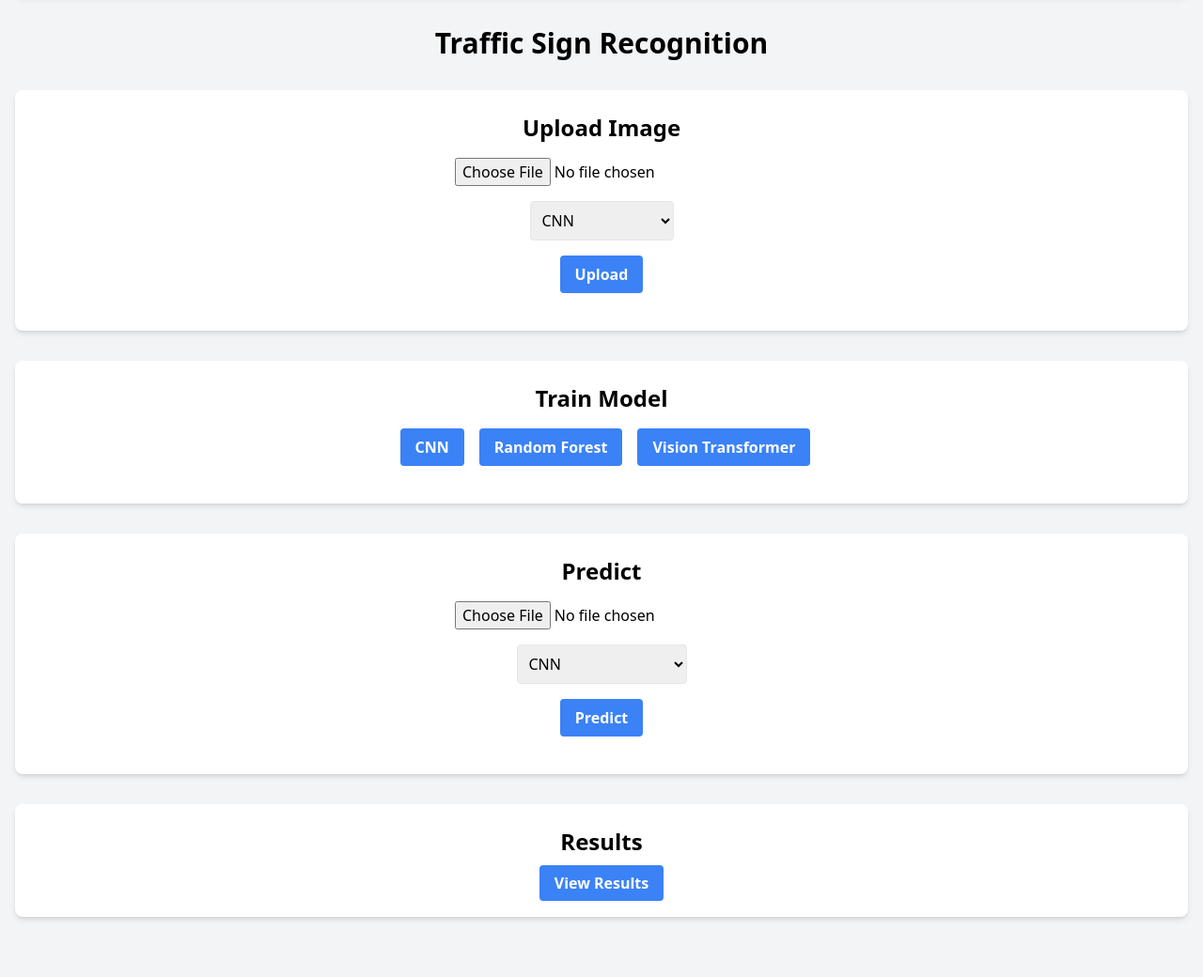
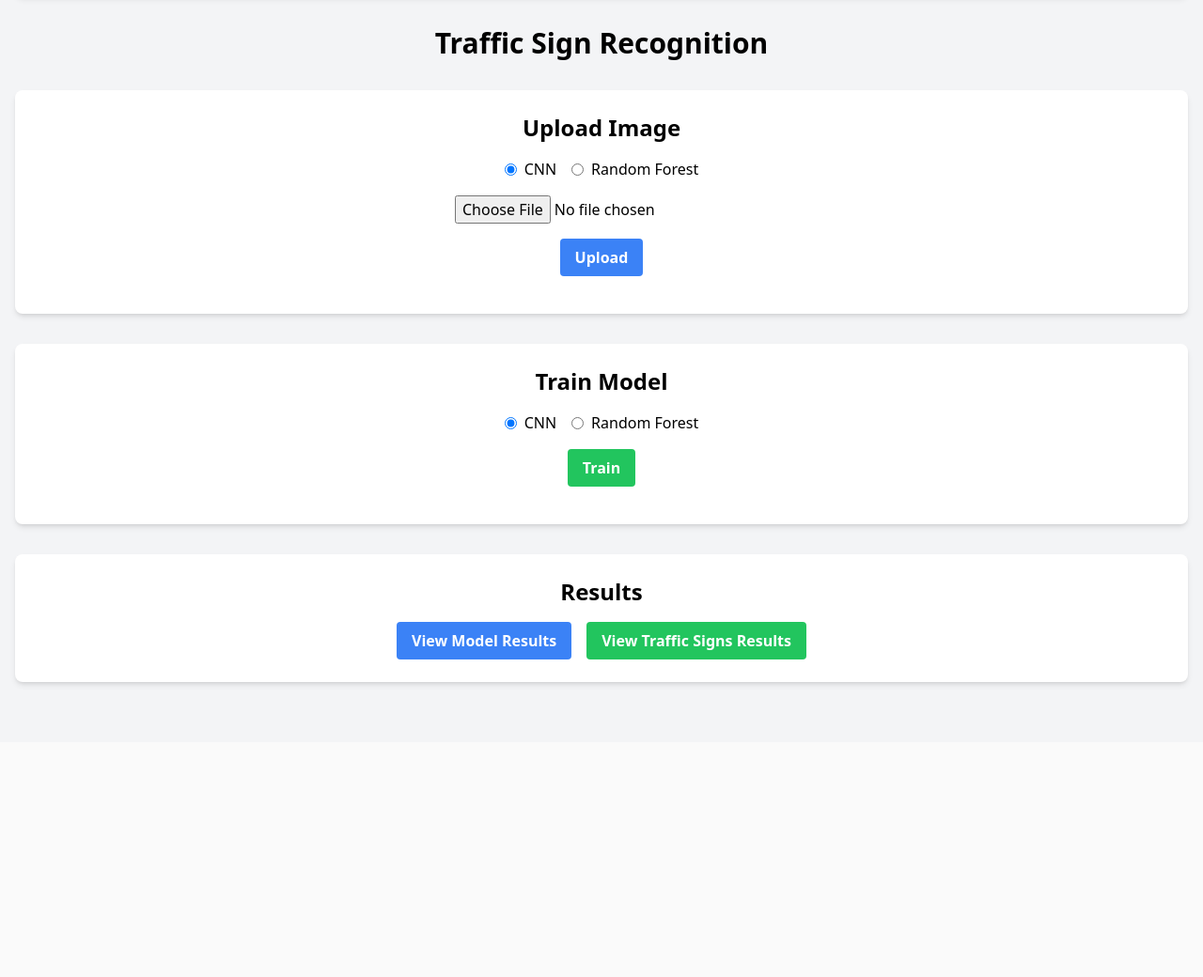
Before and after one commit to PauleNajus/gtsrb_recognition, a Flask app: page / in a window 1280 px wide. Shown: the part 292-1332 px from the top of the page at 94% size. After the commit the page ends 1023 px from the top, so only its background shows below. Run offline with Flask 3, Linux system fonts and the light colour scheme; some libraries are stand-ins or nearby versions.

Commit message:
Added "View Model Results" and "View Traffic Signs Results"

```diff
--- a/src/app/routes.py
+++ b/src/app/routes.py
@@ -3,7 +3,7 @@ from src.models.neural_network import ResNet, train_neural_model, TrafficSignDat
 from src.models.vision_transformer import create_vit
 from src.models.hyperparameter_tuning import tune_random_forest
 from src.data.data_processing import preprocess_image, extract_features, load_and_preprocess_data, load_test_data
-from src.database.operations import create_session, add_traffic_sign, add_model_result, get_all_model_results
+from src.database.operations import create_session, add_traffic_sign, add_model_result, get_all_model_results, get_all_traffic_signs
 from src.models.evaluation import evaluate_model, evaluate_cnn
 from sqlalchemy import create_engine
 import torch
@@ -257,3 +257,27 @@ def not_found_error(error):
 def internal_error(error):
     current_app.logger.error(f"Server Error: {str(error)}")
     return jsonify({'error': 'Internal server error'}), 500
+
+@bp.route('/model-results')
+def view_model_results():
+    try:
+        engine = create_engine(current_app.config['SQLALCHEMY_DATABASE_URI'])
+        session = create_session(engine)
+        results = get_all_model_results(session)
+        session.close()
+        return render_template('model_results.html', results=results)
+    except Exception as e:
+        current_app.logger.error(f"Error in view_model_results: {str(e)}", exc_info=True)
+        return jsonify({'error': f'An error occurred while fetching model results: {str(e)}'}), 500
+
+@bp.route('/traffic-sign-results')
+def view_traffic_sign_results():
+    try:
+        engine = create_engine(current_app.config['SQLALCHEMY_DATABASE_URI'])
+        session = create_session(engine)
+        traffic_signs = get_all_traffic_signs(session)
+        session.close()
+        return render_template('traffic_sign_results.html', traffic_signs=traffic_signs)
+    except Exception as e:
+        current_app.logger.error(f"Error in view_traffic_sign_results: {str(e)}", exc_info=True)
+        return jsonify({'error': f'An error occurred while fetching traffic sign results: {str(e)}'}), 500
--- a/src/app/templates/index.html
+++ b/src/app/templates/index.html
@@ -16,57 +16,99 @@
 
         <div class="mb-8 bg-white shadow-md rounded-lg p-6">
             <h2 class="text-2xl font-semibold mb-4 text-center">Upload Image</h2>
-            <form id="upload-form" class="flex flex-col items-center" enctype="multipart/form-data">
-                <input type="file" name="file" accept=".png,.jpg,.jpeg,.gif,.ppm" class="mb-4">
-                <select name="model_type" class="mb-4 p-2 border rounded">
-                    <option value="cnn">CNN</option>
-                    <option value="random_forest">Random Forest</option>
-                </select>
-                <button type="submit" class="bg-blue-500 hover:bg-blue-700 text-white font-bold py-2 px-4 rounded">
-                    Upload
-                </button>
+            <div class="flex justify-center space-x-4 mb-4">
+                <label class="inline-flex items-center">
+                    <input type="radio" class="form-radio" name="model_type" value="cnn" checked>
+                    <span class="ml-2">CNN</span>
+                </label>
+                <label class="inline-flex items-center">
+                    <input type="radio" class="form-radio" name="model_type" value="random_forest">
+                    <span class="ml-2">Random Forest</span>
+                </label>
+            </div>
+            <form id="upload-form" enctype="multipart/form-data" class="flex flex-col items-center">
+                <input type="file" name="file" accept="image/*" class="mb-4">
+                <button type="submit" class="bg-blue-500 hover:bg-blue-700 text-white font-bold py-2 px-4 rounded">Upload</button>
             </form>
             <div id="upload-result" class="mt-4 text-center"></div>
         </div>
 
         <div class="mb-8 bg-white shadow-md rounded-lg p-6">
             <h2 class="text-2xl font-semibold mb-4 text-center">Train Model</h2>
+
             <div class="flex justify-center space-x-4 mb-4">
-                <button class="bg-blue-500 hover:bg-blue-700 text-white font-bold py-2 px-4 rounded ml-2" onclick="trainModel('cnn')">CNN</button>
-                <button class="bg-blue-500 hover:bg-blue-700 text-white font-bold py-2 px-4 rounded ml-2" onclick="trainModel('random_forest')">Random Forest</button>
-                <button class="bg-blue-500 hover:bg-blue-700 text-white font-bold py-2 px-4 rounded ml-2" onclick="trainModel('vision_transformer')">Vision Transformer</button>
+                <label class="inline-flex items-center">
+                    <input type="radio" class="form-radio" name="train_model_type" value="cnn" checked>
+                    <span class="ml-2">CNN</span>
+                </label>
+                <label class="inline-flex items-center">
+                    <input type="radio" class="form-radio" name="train_model_type" value="random_forest">
+                    <span class="ml-2">Random Forest</span>
+                </label>
             </div>
-            <div id="training-result" class="mt-4 text-center"></div>
+            <div class="text-center mt-4">
+                <button onclick="trainModel()" class="bg-green-500 hover:bg-green-700 text-white font-bold py-2 px-4 rounded">Train</button>
             </div>
 
-        <div class="mb-8 bg-white shadow-md rounded-lg p-6">
-            <h2 class="text-2xl font-semibold mb-4 text-center">Predict</h2>
-            <form id="predict-form" class="flex flex-col items-center" enctype="multipart/form-data">
-                <input type="file" name="file" accept=".png,.jpg,.jpeg,.gif,.ppm" class="mb-4">
-                <select name="model_type" class="mb-4 p-2 border rounded">
-                    <option value="cnn">CNN</option>
-                    <option value="random_forest">Random Forest</option>
-                    <option value="vision_transformer">Vision Transformer</option>
-                </select>
-                <button type="submit" class="bg-blue-500 hover:bg-blue-700 text-white font-bold py-2 px-4 rounded">
-                    Predict
-                </button>
-            </form>
-            <div id="prediction-result" class="mt-4 text-lg font-semibold text-center"></div>
+            <div id="training-progress" class="mt-4 text-center hidden">
+                <p class="text-lg font-semibold text-blue-600">Training is in progress, please wait...</p>
+            </div>
+
+            <div id="training-result" class="mt-4 text-center">
+                <p id="training-success" class="text-lg font-semibold text-green-600 hidden"></p>
+                <p id="training-error" class="text-lg font-semibold text-red-600 hidden"></p>
+                <div id="training-metrics" class="grid grid-cols-2 gap-4 mt-4 hidden">
+                    <div>
+                        <p class="font-semibold">Model Name:</p>
+                        <p id="model-name"></p>
+                    </div>
+                    <div>
+                        <p class="font-semibold">Training Time:</p>
+                        <p id="training-time"></p>
+                    </div>
+                    <div>
+                        <p class="font-semibold">Training Accuracy:</p>
+                        <p id="training-accuracy"></p>
+                    </div>
+                    <div>
+                        <p class="font-semibold">Training F1 Score:</p>
+                        <p id="training-f1-score"></p>
+                    </div>
+                    <div>
+                        <p class="font-semibold">Validation Accuracy:</p>
+                        <p id="validation-accuracy"></p>
+                    </div>
+                    <div>
+                        <p class="font-semibold">Validation F1 Score:</p>
+                        <p id="validation-f1-score"></p>
+                    </div>
+                    <div>
+                        <p class="font-semibold">Testing Accuracy:</p>
+                        <p id="testing-accuracy"></p>
+                    </div>
+                    <div>
+                        <p class="font-semibold">Testing F1 Score:</p>
+                        <p id="testing-f1-score"></p>
+                    </div>
+                </div>
+            </div>
         </div>
 
         <div class="mb-8 bg-white shadow-md rounded-lg p-6">
             <h2 class="text-2xl font-semibold mb-4 text-center">Results</h2>
-            <div class="text-center">
-                <a href="/results" class="bg-blue-500 hover:bg-blue-700 text-white font-bold py-2 px-4 rounded">View Results</a>
-            </div>
+            <div class="flex justify-center space-x-4">
+                <a href="/model-results" class="bg-blue-500 hover:bg-blue-700 text-white font-bold py-2 px-4 rounded">View Model Results</a>
+                <a href="/traffic-sign-results" class="bg-green-500 hover:bg-green-700 text-white font-bold py-2 px-4 rounded">View Traffic Signs Results</a>
             </div>
         </div>
 
     <script>
         document.getElementById('upload-form').addEventListener('submit', function(e) {
             e.preventDefault();
-            var formData = new FormData(this);
+            const formData = new FormData(this);
+            const selectedModel = document.querySelector('input[name="model_type"]:checked');
+            formData.append('model_type', selectedModel.value);
+
             fetch('/upload', {
                 method: 'POST',
                 body: formData
@@ -75,80 +117,70 @@
             .then(data => {
                 if (data.success) {
                     document.getElementById('upload-result').innerHTML = `
-                        <p class="text-green-600">File uploaded successfully: ${data.filename}</p>
-                        <p class="font-bold">Prediction: ${data.prediction} (Class ID: ${data.class_id})</p>
+                        <p class="text-lg font-semibold text-green-600">Upload successful!</p>
+                        <p>Prediction: ${data.prediction}</p>
+                        <p>Class ID: ${data.class_id}</p>
                     `;
                 } else {
                     document.getElementById('upload-result').innerHTML = `
-                        <p class="text-red-600">Error: ${data.error}</p>
+                        <p class="text-lg font-semibold text-red-600">Upload failed: ${data.error}</p>
                     `;
                 }
             })
             .catch(error => {
-                console.error('Error:', error);
                 document.getElementById('upload-result').innerHTML = `
-                    <p class="text-red-600">An unexpected error occurred. Please try again.</p>
+                    <p class="text-lg font-semibold text-red-600">Error: ${error.message}</p>
                 `;
             });
         });
 
-        function trainModel(modelType) {
-            fetch('/train', {
-                method: 'POST',
-                headers: {
-                    'Content-Type': 'application/json',
-                },
-                body: JSON.stringify({ model_type: modelType })
-            })
-            .then(response => response.json())
-            .then(data => {
-                if (data.success) {
-                    document.getElementById('training-result').innerHTML = `
-                        <p class="text-green-600">Model trained successfully!</p>
-                        <p>Accuracy: ${data.accuracy}</p>
-                        <p>F1 Score: ${data.f1_score}</p>
-                    `;
-                } else {
-                    document.getElementById('training-result').innerHTML = `
-                        <p class="text-red-600">Error: ${data.error}</p>
-                    `;
-                }
-            })
-            .catch(error => {
-                console.error('Error:', error);
-                document.getElementById('training-result').innerHTML = `
-                    <p class="text-red-600">An unexpected error occurred during training. Please try again.</p>
-                `;
-            });
+        function trainModel() {
+    const selectedModel = document.querySelector('input[name="train_model_type"]:checked');
+    if (!selectedModel) {
+        alert('Please select a model type to train.');
+        return;
     }
 
-        document.getElementById('predict-form').addEventListener('submit', function(e) {
-            e.preventDefault();
-            var formData = new FormData(this);
-            fetch('/predict', {
+    document.getElementById('training-progress').classList.remove('hidden');
+    document.getElementById('training-success').classList.add('hidden');
+    document.getElementById('training-error').classList.add('hidden');
+    document.getElementById('training-metrics').classList.add('hidden');
+
+    const formData = new FormData();
+    formData.append('model_type', selectedModel.value);
+
+    fetch('/train', {
         method: 'POST',
         body: formData
     })
     .then(response => response.json())
     .then(data => {
-                if (data.prediction) {
-                    document.getElementById('prediction-result').innerHTML = `
-                        <p class="text-green-600">Prediction: ${data.prediction}</p>
-                        <p>Class Index: ${data.class_index}</p>
-                    `;
+        document.getElementById('training-progress').classList.add('hidden');
+        if (data.success) {
+            document.getElementById('training-success').textContent = 'Model trained successfully!';
+            document.getElementById('training-success').classList.remove('hidden');
+            document.getElementById('training-metrics').classList.remove('hidden');
+
+            const modelType = selectedModel.value === 'cnn' ? 'CNN' : 'Random Forest';
+            document.getElementById('model-name').textContent = `Model: ${modelType}`;
+            document.getElementById('training-time').textContent = data.training_time.toFixed(2) + ' seconds';
+            document.getElementById('training-accuracy').textContent = (data.train_accuracy * 100).toFixed(2) + '%';
+            document.getElementById('training-f1-score').textContent = data.train_f1_score.toFixed(4);
+            document.getElementById('validation-accuracy').textContent = (data.validation_accuracy * 100).toFixed(2) + '%';
+            document.getElementById('validation-f1-score').textContent = data.validation_f1_score.toFixed(4);
+            document.getElementById('testing-accuracy').textContent = (data.test_accuracy * 100).toFixed(2) + '%';
+            document.getElementById('testing-f1-score').textContent = data.test_f1_score.toFixed(4);
         } else {
-                    document.getElementById('prediction-result').innerHTML = `
-                        <p class="text-red-600">Error: ${data.error}</p>
-                    `;
+            document.getElementById('training-error').textContent = 'Error: ' + data.error;
+            document.getElementById('training-error').classList.remove('hidden');
         }
     })
     .catch(error => {
-                console.error('Error:', error);
-                document.getElementById('prediction-result').innerHTML = `
-                    <p class="text-red-600">An unexpected error occurred during prediction. Please try again.</p>
-                `;
+        document.getElementById('training-progress').classList.add('hidden');
+        document.getElementById('training-error').textContent = 'Error: ' + error.message;
+        document.getElementById('training-error').classList.remove('hidden');
     });
-        });
+}
     </script>
 </body>
 </html>
```
Also changed, not shown: src/app/templates/result.html (deleted, +0 -55 lines), src/app/templates/traffic_sign_results.html (added, +43 -0 lines), src/app/templates/model_results.html (renamed from src/app/templates/results.html). Lines whose indentation alone changed are shown as unchanged.
